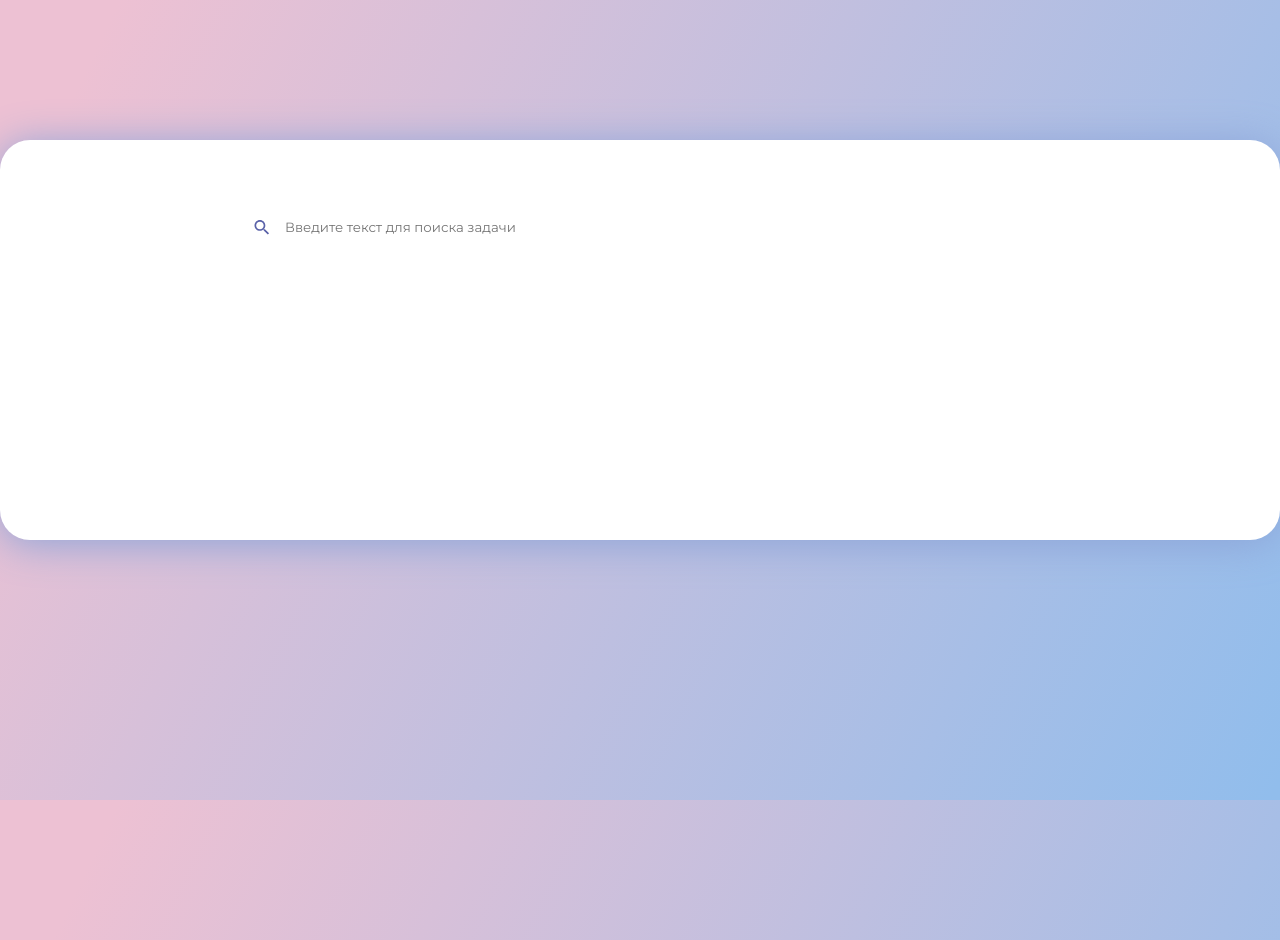
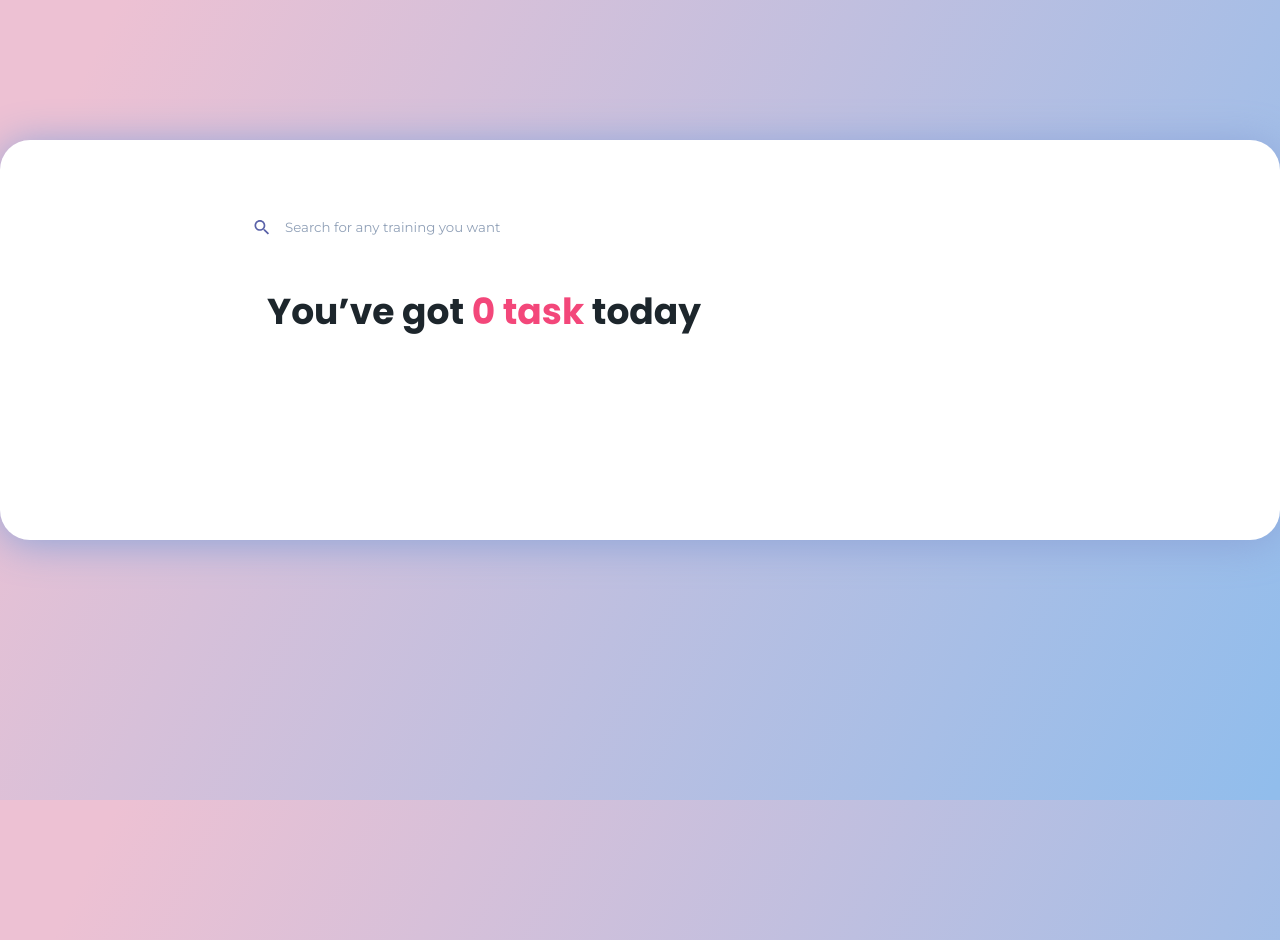
Before and after one commit to EvilGeronima/task-manager, a plain HTML site: page index.html in a window 1280 px wide. Drawn offline with Linux system fonts and the light colour scheme.

Commit message:
add tittle summary

```diff
--- a/#sourse/scss/scss/style.scss
+++ b/#sourse/scss/scss/style.scss
@@ -28,8 +28,6 @@ body {
 
   display: flex;
   align-items: center;
-
-  transition: all 1s ease 0s;
 }
 
 .search-icon {
@@ -43,14 +41,42 @@ body {
 .search-input {
   font-family: "Montserrat";
   font-weight: 400;
+  text-align: left;
 
-  width: 250px;
+  padding-left: 0px;
+
+  width: 217px;
+  border-bottom: 0px solid #fff;
 
   transition: all 1s ease 0s;
 
   &:focus {
+    text-align: center;
     width: 500px;
 
     border-bottom: 1px solid #5b63a9;
   }
+
+  &::placeholder {
+    color: #90a0b7;
+  }
 }
+
+.summary {
+  margin-left: 13px;
+  margin-top: 57px;
+}
+
+.tittle {
+  font-family: "Poppins";
+  font-size: 36px;
+  font-weight: 700;
+  color: #1d262c;
+}
+
+.tittle__color {
+  color: #f3477a;
+}
+
+.counter {
+}
--- a/index.html
+++ b/index.html
@@ -20,11 +20,17 @@
 
         <div class="search-icon"></div>
 
-        <input type="text" class="search-input" placeholder="Введите текст для поиска задачи">
+        <input type="text" class="search-input" placeholder="Search for any training you want">
 
       </div>
 
-      <div class="summary"></div>
+      <div class="summary">
+
+        <h2 class="tittle">You’ve got <span class="tittle__color"><span class="counter">0</span> task</span> today</h2>
+
+        <button></button>
+
+      </div>
 
       <div class="task-list">
 
```
Also changed, not shown: css/style.css.
